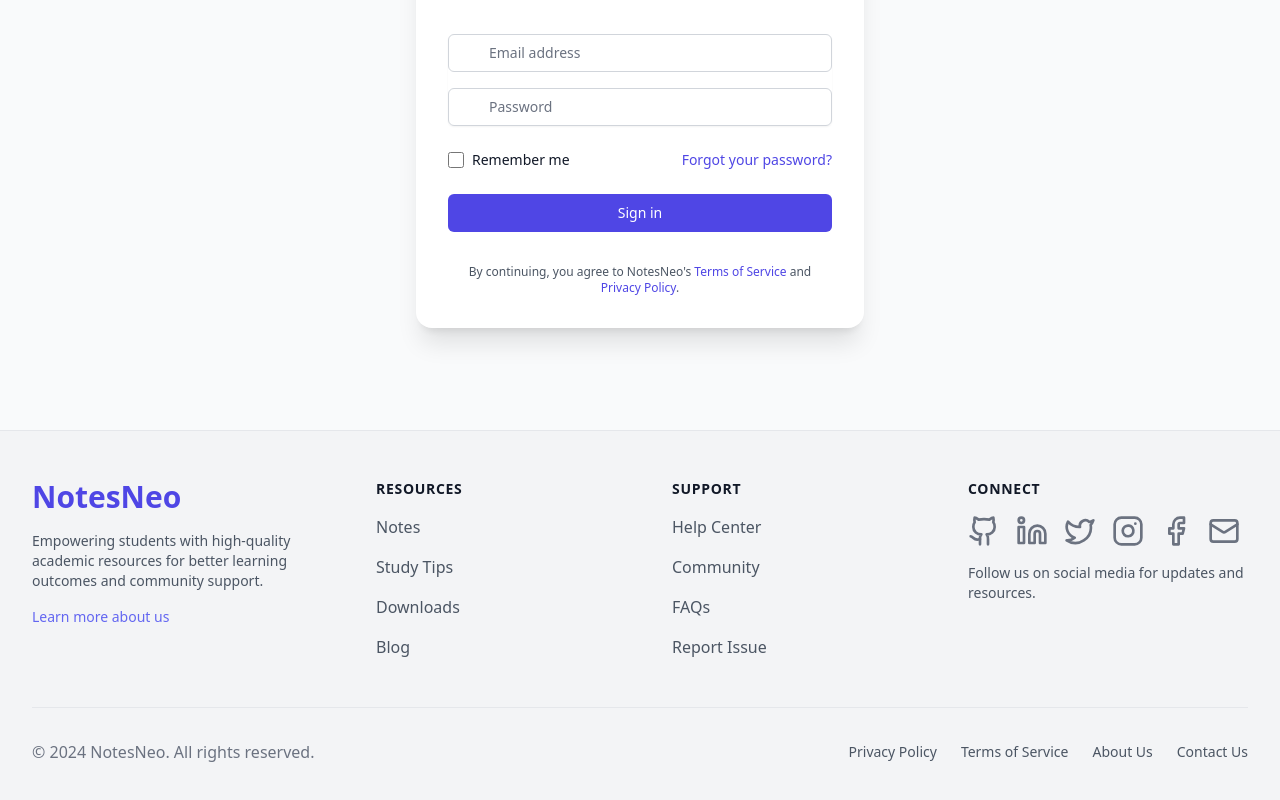
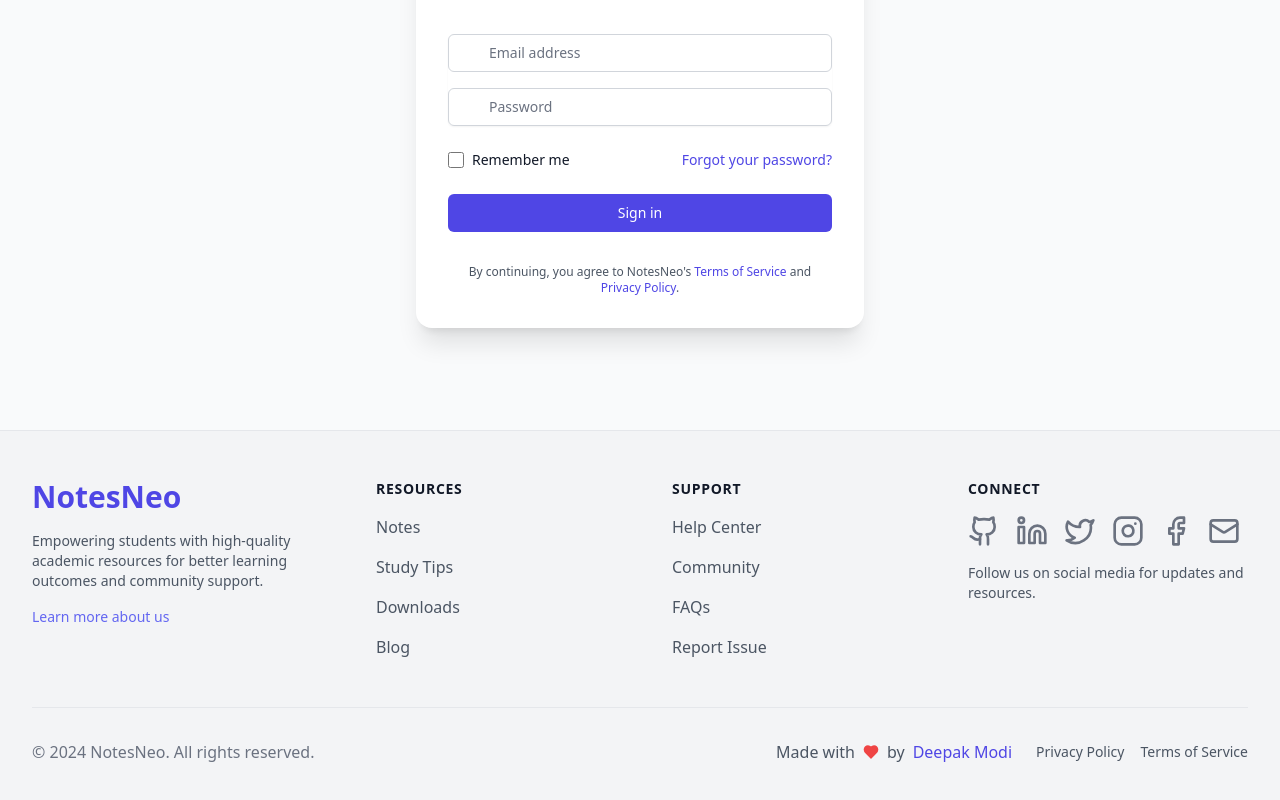
Before and after one commit to decodewithdeepak/notesneo, a React (Vite) app: page /login in a window 1280 px wide. Shown: the part 370-1170 px from the top of the page. Built offline with nearby package versions, Linux system fonts and the light colour scheme; no server answers.

Commit message:
foooter update

```diff
--- a/src/components/Footer.tsx
+++ b/src/components/Footer.tsx
@@ -1,4 +1,4 @@
-import { Facebook, Github, Instagram, Linkedin, Mail, Twitter } from 'lucide-react';
+import { Facebook, Github, Instagram, Linkedin, Mail, Twitter, Heart } from 'lucide-react';
 import { Link } from 'react-router-dom';
 
 export function Footer() {
@@ -6,7 +6,6 @@
     <footer className="bg-gray-100 dark:bg-gray-900 border-t border-gray-200 dark:border-gray-800 py-12">
       <div className="max-w-7xl mx-auto px-4 sm:px-6 lg:px-8">
         <div className="grid grid-cols-1 md:grid-cols-4 gap-y-8 gap-8">
-
           {/* Brand Section */}
           <div className="col-span-1">
             <Link to="/" className="text-3xl font-bold text-indigo-600 dark:text-indigo-400 hover:text-indigo-700 dark:hover:text-indigo-300 transition duration-300">
@@ -74,10 +73,24 @@
         {/* Bottom Section */}
         <div className="mt-12 pt-8 border-t border-gray-200 dark:border-gray-800">
           <div className="flex flex-col md:flex-row justify-between items-center">
-            <p className="text-base text-gray-500 dark:text-gray-400 hover:text-indigo-600 dark:hover:text-indigo-400 transition duration-300 cursor-pointer">
+            <p className="text-base text-gray-500 dark:text-gray-400">
               © {new Date().getFullYear()} NotesNeo. All rights reserved.
             </p>
-            <div className="mt-4 md:mt-0 flex space-x-6">
+            <div className="mt-4 md:mt-0 flex flex-col md:flex-row items-center space-y-2 md:space-y-0 md:space-x-6">
+              <div className="flex items-center space-x-2 text-gray-600 dark:text-gray-400">
+                <span>Made with</span>
+                <Heart className="w-4 h-4 text-red-500 fill-current" />
+                <span>by</span>
+                <a
+                  href="https://deepakmodi.vercel.app"
+                  target="_blank"
+                  rel="noopener noreferrer"
+                  className="text-indigo-600 dark:text-indigo-400 hover:text-indigo-700 dark:hover:text-indigo-300 font-medium"
+                >
+                  Deepak Modi
+                </a>
+              </div>
+              <div className="flex space-x-4">
                 <Link
                   to="/privacy"
                   className="text-sm text-gray-600 dark:text-gray-400 hover:text-indigo-600 dark:hover:text-indigo-400 transition duration-300"
@@ -90,18 +103,7 @@
                 >
                   Terms of Service
                 </Link>
-              <Link
-                to="/about"
-                className="text-sm text-gray-600 dark:text-gray-400 hover:text-indigo-600 dark:hover:text-indigo-400 transition duration-300"
-              >
-                About Us
-              </Link>
-              <Link
-                to="/contact"
-                className="text-sm text-gray-600 dark:text-gray-400 hover:text-indigo-600 dark:hover:text-indigo-400 transition duration-300"
-              >
-                Contact Us
-              </Link>
+              </div>
             </div>
           </div>
         </div>
```
Lines whose indentation alone changed are shown as unchanged.
